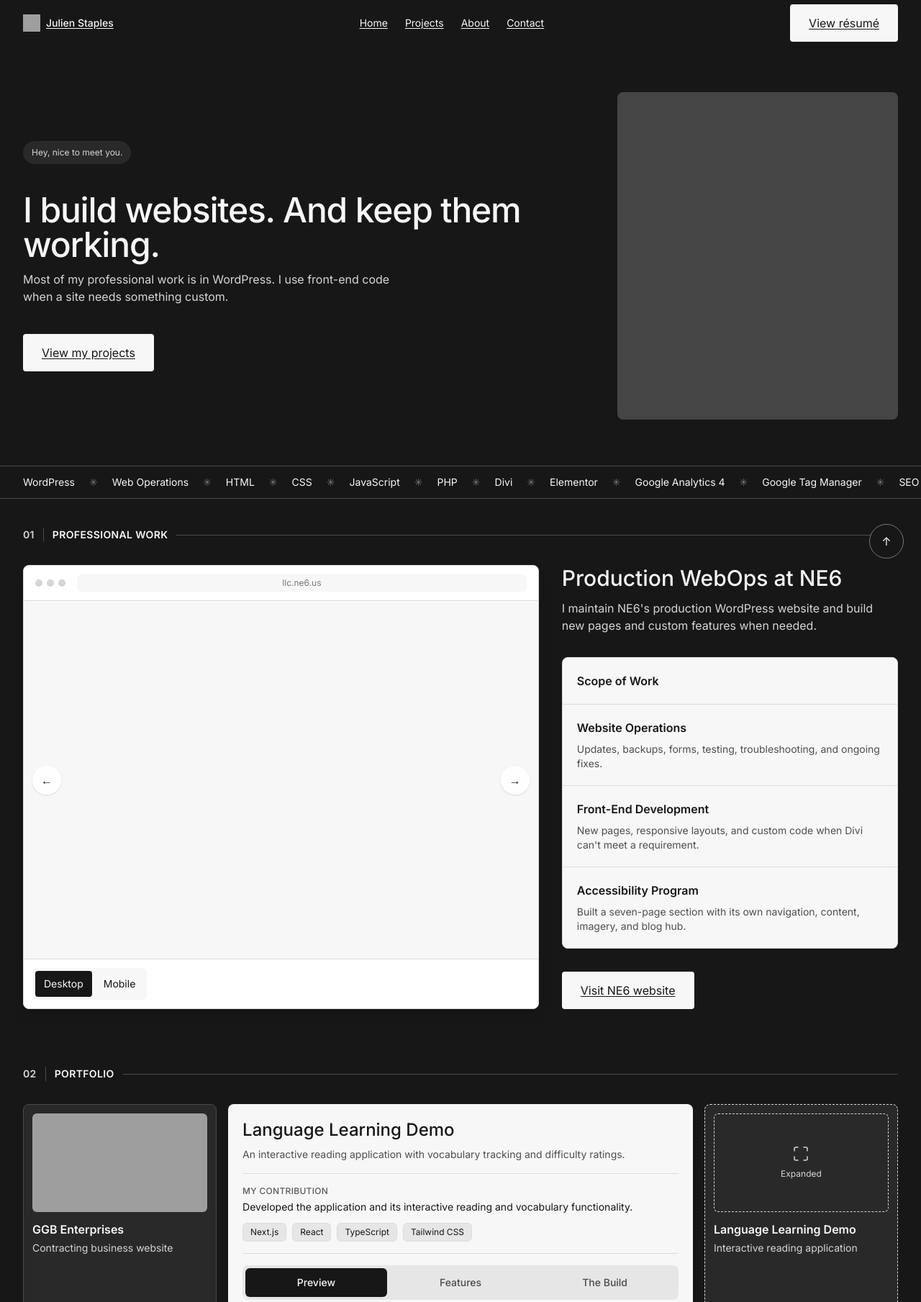
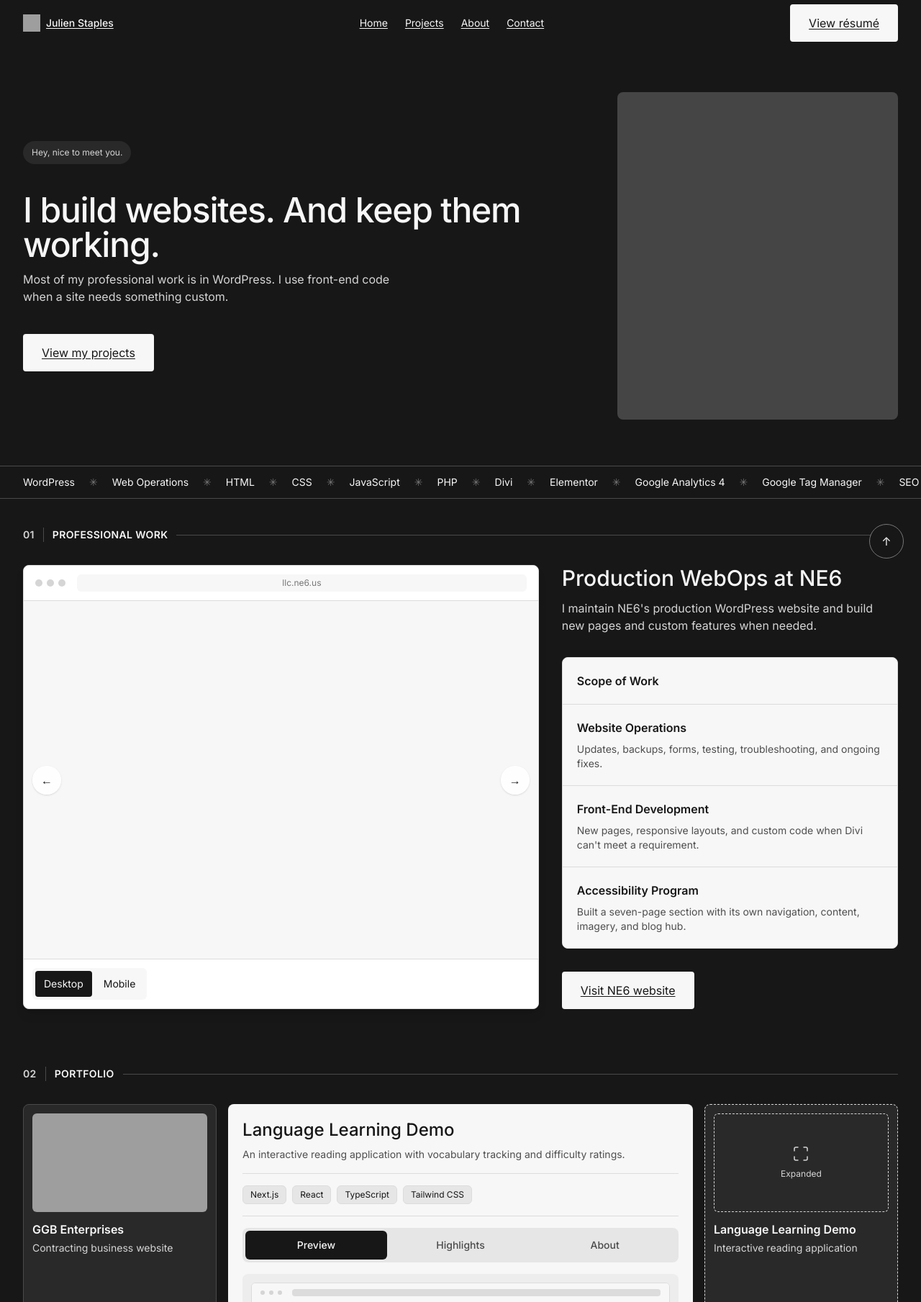
Before and after one commit to JulienStaples/js-web-wordpress-theme, a WordPress theme: template page-home.php in a window 1280 px wide. Shown: the top 1809 px of the page at 72% size. Run offline with PHP 8.4 and a stand-in for WordPress, Linux system fonts and the light colour scheme; the site name, menu and one post (Sample post) are stand-ins, and other content is empty; grey boxes are pictures that could not be loaded.

Commit message:
update spotlight

```diff
--- a/components/homepage/projects.php
+++ b/components/homepage/projects.php
@@ -5,7 +5,6 @@ $projects = [
         'title' => 'GGB Enterprises',
         'subtitle' => 'Contracting business website',
         'description' => 'I built and launched a responsive WordPress website for a small contracting business.',
-        'contribution' => 'Website implementation, responsive layouts, content, and launch.',
         'technologies' => [
             'WordPress',
         ],
@@ -13,42 +12,33 @@ $projects = [
         'mobile_image_url' => '',
         'url' => 'https://ggbenterprises.org/',
         'link_text' => 'Visit website',
-        'features' => [
-            'Responsive layouts' => 'Website layouts for desktop and mobile devices.',
-            'Business website' => 'Customer-facing business information and content.',
+        'highlights' => [
+            'Responsive layouts' => 'Website layouts built for desktop and mobile visitors.',
+            'Business presentation' => 'A finished customer-facing website with the company\'s information and content.',
         ],
-        'build' => [
-            'WordPress' => 'Website implementation and content management.',
-            'Website delivery' => 'Content setup, responsive implementation, and launch.',
-        ],
+        'about' => 'I built and launched this WordPress website for a small contracting business. I handled the page layouts, content setup, responsive implementation, and delivery, with the goal of presenting the business clearly to customers across different screen sizes.',
     ],
     [
         'id' => 'sipndrift',
         'title' => 'Sip & Drift',
         'subtitle' => 'Mobile bartending website',
         'description' => 'I built a website presenting mobile bartending services, packages, and a path toward booking.',
-        'contribution' => 'Website development and customer-facing service presentation.',
         'technologies' => [],
         'image_url' => get_theme_file_uri( 'assets/imgs/sipndrift.webp' ),
         'mobile_image_url' => '',
         'url' => 'https://sipdrift.shop/',
         'link_text' => 'Visit website',
-        'features' => [
-            'Services' => 'Presentation of mobile bartending services.',
-            'Packages' => 'Information about available packages.',
-            'Booking' => 'A path for prospective customers to book.',
+        'highlights' => [
+            'Services and packages' => 'Visitors can explore the mobile bartending services and package offerings.',
+            'Path toward booking' => 'The website helps prospective customers take the next step toward booking.',
         ],
-        'build' => [
-            'Website development' => 'Implementation of the customer-facing website.',
-            'Content organization' => 'Presentation of services and package information.',
-        ],
+        'about' => 'I built the customer-facing website for Sip & Drift, organizing information about mobile bartending services, packages, and booking. The focus was on making the business and its offerings easy to understand and giving interested visitors a clear way to move forward.',
     ],
     [
         'id' => 'language-app',
         'title' => 'Language Learning Demo',
         'subtitle' => 'Interactive reading application',
         'description' => 'An interactive reading application with vocabulary tracking and difficulty ratings.',
-        'contribution' => 'Developed the application and its interactive reading and vocabulary functionality.',
         'technologies' => [
             'Next.js',
             'React',
@@ -59,23 +49,18 @@ $projects = [
         'mobile_image_url' => '',
         'url' => 'https://github.com/JulienStaples/lang-demo',
         'link_text' => 'View source on GitHub',
-        'features' => [
-            'Interactive reading' => 'Work through a text word by word.',
-            'Vocabulary tracking' => 'Track vocabulary while reading.',
-            'Difficulty ratings' => 'Save difficulty ratings for individual words.',
+        'highlights' => [
+            'Interactive reading' => 'Read and interact with text word by word.',
+            'Vocabulary tracking' => 'Keep track of vocabulary while reading.',
+            'Difficulty ratings' => 'Assign difficulty ratings to individual words.',
         ],
-        'build' => [
-            'Next.js & React' => 'Application structure and interactive components.',
-            'TypeScript' => 'Typed application development.',
-            'Compromise NLP' => 'Natural language processing integration.',
-        ],
+        'about' => 'I built this interactive reading application using Next.js, React, TypeScript, and Tailwind CSS. It combines text interaction, vocabulary tracking, and word difficulty ratings in one interface, turning reading practice into something users can actively work through rather than just view.',
     ],
     [
         'id' => 'portfolio',
         'title' => 'This Portfolio',
         'subtitle' => 'Custom WordPress website',
         'description' => 'A purpose-built portfolio featuring a custom WordPress theme and interactive components.',
-        'contribution' => 'Custom theme development, responsive components, and a custom plugin currently in development.',
         'technologies' => [
             'WordPress',
             'PHP',
@@ -86,17 +71,12 @@ $projects = [
         'mobile_image_url' => '',
         'url' => '',
         'link_text' => '',
-        'features' => [
-            'Responsive design' => 'Layouts designed for different screen sizes.',
-            'Project explorer' => 'Interactive presentation of portfolio projects.',
-            'Custom theme' => 'Purpose-built WordPress templates and components.',
+        'highlights' => [
+            'Custom WordPress theme' => 'Purpose-built PHP templates and reusable components.',
+            'Interactive project explorer' => 'Switch between projects, screenshots, and details on the homepage.',
+            'Responsive layout' => 'A single design system across desktop and mobile.',
         ],
-        'build' => [
-            'WordPress & PHP' => 'Custom theme templates and reusable components.',
-            'Tailwind CSS' => 'Responsive layouts and reusable styling.',
-            'JavaScript' => 'Interactive interface components.',
-            'Custom plugin' => 'Development in progress.',
-        ],
+        'about' => 'I built this portfolio as a custom WordPress theme, using reusable PHP template parts and Tailwind CSS for responsive styling. Vanilla JavaScript powers the project spotlight, NE6 screenshot gallery, and expandable capability cards without page reloads. A separate custom WordPress plugin is still in development.',
     ],
 ];
 
--- a/components/project-spotlight.php
+++ b/components/project-spotlight.php
@@ -8,10 +8,17 @@ if ( empty( $project ) ) {
 
 $id = $project['id'];
 
+// Only offer the mobile view when an actual mobile capture is available.
+$has_mobile_preview = ! empty( $project['mobile_image_url'] );
+$previews = [ 'desktop' => $project['image_url'] ?? '' ];
+if ( $has_mobile_preview ) {
+    $previews['mobile'] = $project['mobile_image_url'];
+}
+
 $tabs = [
     'preview' => 'Preview',
-    'features' => 'Features',
-    'build' => 'The Build',
+    'highlights' => 'Highlights',
+    'about' => 'About',
 ];
 ?>
 
@@ -35,37 +42,21 @@ $tabs = [
 
         </div>
 
-        <div class="flex flex-col gap-3 border-y border-border py-4">
-
-            <div class="flex flex-col gap-1">
-
-                <h4 class="text-xs font-medium uppercase tracking-wide text-dark/70">
-                    My Contribution
-                </h4>
-
-                <p class="text-sm">
-                    <?php echo esc_html( $project['contribution'] ); ?>
-                </p>
-
-            </div>
-
         <?php if ( ! empty( $project['technologies'] ) ) : ?>
 
-                <div class="flex flex-wrap gap-2">
+            <ul class="flex flex-wrap gap-2 border-y border-border py-4" aria-label="Technologies used">
 
                 <?php foreach ( $project['technologies'] as $technology ) : ?>
 
-                        <span class="rounded-md border border-border bg-border/60 px-2.5 py-1 text-xs">
+                    <li class="rounded-md border border-border bg-border/60 px-2.5 py-1 text-xs">
                         <?php echo esc_html( $technology ); ?>
-                        </span>
+                    </li>
 
                 <?php endforeach; ?>
 
-                </div>
+            </ul>
 
         <?php endif; ?>
-
-        </div>
 
         <div role="tablist" aria-label="Project details" class="grid grid-cols-3 gap-1 rounded-lg bg-border/60 p-1">
 
@@ -90,13 +81,10 @@ $tabs = [
 
             <div class="flex flex-col gap-3">
 
-                <div class="flex flex-wrap items-center justify-between gap-2">
+                <?php if ( $has_mobile_preview ) : ?>
 
-                    <span class="text-xs text-dark/75">
-                        Project Preview
-                    </span>
-
-                    <div class="flex gap-1 rounded-md bg-border/60 p-1">
+                    <div class="flex justify-end">
+                        <div class="flex gap-1 rounded-md bg-border/60 p-1" role="group" aria-label="Screenshot device">
 
                             <?php foreach ( [ 'desktop' => 'Desktop', 'mobile' => 'Mobile' ] as $device => $label ) : ?>
 
@@ -109,17 +97,11 @@ $tabs = [
                             <?php endforeach; ?>
 
                         </div>
-
                     </div>
 
+                <?php endif; ?>
+
                 <div class="rounded-lg bg-border/40 p-2 sm:p-3">
-
-                    <?php
-                    $previews = [
-                        'desktop' => $project['image_url'],
-                        'mobile' => $project['mobile_image_url'],
-                    ];
-                    ?>
 
                     <?php foreach ( $previews as $device => $image_url ) : ?>
 
@@ -154,7 +136,7 @@ $tabs = [
                                     <div class="flex items-center justify-center p-4 text-center text-xs text-dark/70
                                         <?php echo 'mobile' === $device ? 'aspect-[9/16]' : 'aspect-video'; ?>">
 
-                                        <?php echo esc_html( ucfirst( $device ) ); ?> screenshot placeholder
+                                        Screenshot coming soon
 
                                     </div>
 
@@ -172,82 +154,30 @@ $tabs = [
 
         </div>
 
-        <div role="tabpanel" id="<?php echo esc_attr( $id . '-content-features' ); ?>"
-            aria-labelledby="<?php echo esc_attr( $id . '-tab-features' ); ?>" data-spotlight-content="features"
+        <div role="tabpanel" id="<?php echo esc_attr( $id . '-content-highlights' ); ?>"
+            aria-labelledby="<?php echo esc_attr( $id . '-tab-highlights' ); ?>" data-spotlight-content="highlights"
             tabindex="0" hidden>
 
-            <div class="flex flex-col gap-2">
+            <ul class="flex flex-col gap-4 py-1">
+                <?php foreach ( $project['highlights'] as $title => $description ) : ?>
 
-                <?php $feature_index = 0; ?>
+                    <li class="flex flex-col gap-1">
+                        <p class="text-sm font-semibold"><?php echo esc_html( $title ); ?></p>
+                        <p class="text-sm leading-relaxed text-dark/75"><?php echo esc_html( $description ); ?></p>
+                    </li>
 
-                <?php foreach ( $project['features'] as $title => $description ) : ?>
-
-                    <details name="<?php echo esc_attr( $id . '-features' ); ?>"
-                        class="group rounded-lg border border-border bg-white" <?php if ( 0 === $feature_index++ ) : ?>open
-                        <?php endif; ?>
-                        >
-
-                        <summary
-                            class="flex cursor-pointer list-none items-center justify-between gap-3 p-3 text-sm font-medium focus-visible:outline-2 focus-visible:outline-dark">
-
-                            <?php echo esc_html( $title ); ?>
-
-                            <svg xmlns="http://www.w3.org/2000/svg" viewBox="0 0 24 24" fill="none" stroke="currentColor"
-                                stroke-width="2"
-                                class="size-4 shrink-0 transition-transform group-open:rotate-180 motion-reduce:transition-none"
-                                aria-hidden="true">
-                                <path d="m6 9 6 6 6-6" />
-                            </svg>
-
-                        </summary>
-
-                        <div class="flex flex-col gap-3 border-t border-border p-3">
-
-                            <p class="text-sm text-dark/75">
-                                <?php echo esc_html( $description ); ?>
-                            </p>
-
-                            <div
-                                class="flex min-h-32 items-center justify-center rounded-md border border-dashed border-border bg-light p-4 text-center text-xs text-dark/70">
-
-                                Feature demonstration placeholder
+                <?php endforeach; ?>
+            </ul>
 
         </div>
 
-                        </div>
+        <div role="tabpanel" id="<?php echo esc_attr( $id . '-content-about' ); ?>"
+            aria-labelledby="<?php echo esc_attr( $id . '-tab-about' ); ?>" data-spotlight-content="about"
+            tabindex="0" hidden>
 
-                    </details>
-
-                <?php endforeach; ?>
-
-            </div>
-
-        </div>
-
-        <div role="tabpanel" id="<?php echo esc_attr( $id . '-content-build' ); ?>"
-            aria-labelledby="<?php echo esc_attr( $id . '-tab-build' ); ?>" data-spotlight-content="build" tabindex="0"
-            hidden>
-
-            <div
-                class="divide-y divide-border overflow-hidden rounded-lg border border-border bg-white">
-
-                <?php foreach ( $project['build'] as $title => $description ) : ?>
-
-                    <div class="flex flex-col gap-2 p-4">
-
-                        <h4 class="text-sm font-semibold">
-                            <?php echo esc_html( $title ); ?>
-                        </h4>
-
-                        <p class="text-sm text-dark/75">
-                            <?php echo esc_html( $description ); ?>
+            <p class="py-1 text-sm leading-relaxed text-dark/80">
+                <?php echo esc_html( $project['about'] ); ?>
             </p>
-
-                    </div>
-
-                <?php endforeach; ?>
-
-            </div>
 
         </div>
 
```
Also changed, not shown: assets/css/tailwind.css. Lines whose indentation alone changed are shown as unchanged.
